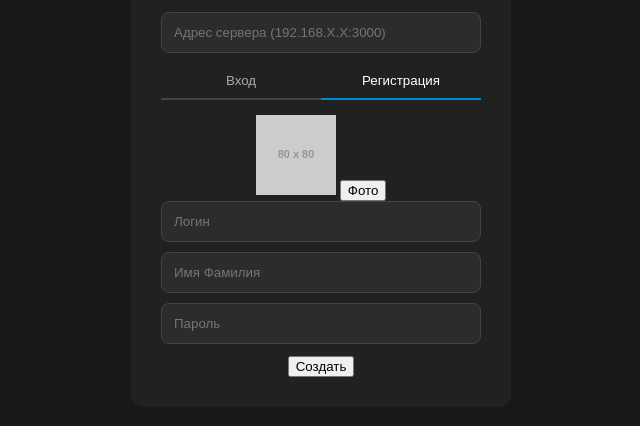
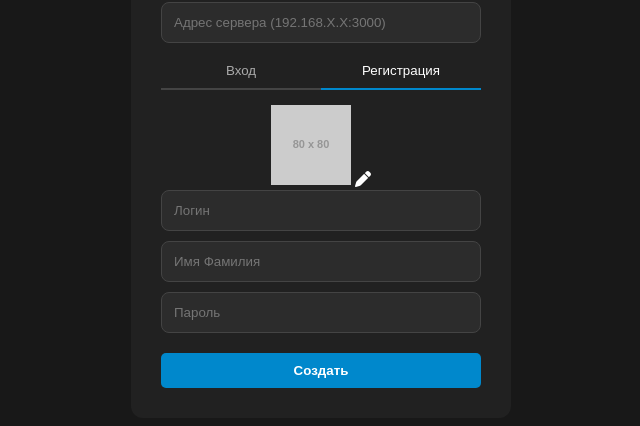
Before and after one commit to RRRiderrr/CorpMes-client, a plain HTML site: page index.html in a window 1280 px wide. Both pictures are taken after a click on the button "Регистрация". Shown: the part 248-674 px from the top of the page, without its empty margins (319-959 px from the left). Drawn offline with nearby package versions, Linux system fonts and the light colour scheme; placeholder pictures from the web are drawn by us.

Commit message:
Enhance button styles in forms
Updated the login and registration forms with a primary button style.

```diff
--- a/index.html
+++ b/index.html
@@ -21,18 +21,19 @@
             <form id="login-form">
                 <input type="text" id="login-username" placeholder="Логин" required>
                 <input type="password" id="login-password" placeholder="Пароль" required>
-                <button type="submit">Войти</button>
+                <button type="submit" class="primary-btn">Войти</button>
             </form>
+
             <form id="register-form" style="display:none;">
                 <div class="avatar-wrapper">
                     <img id="avatar-preview" src="https://placehold.co/80">
                     <input type="file" id="reg-avatar" hidden onchange="previewAvatar(event)">
-                    <button type="button" onclick="document.getElementById('reg-avatar').click()">Фото</button>
+                    <label for="reg-avatar" class="avatar-edit-btn"><i class="fas fa-pen"></i></label>
                 </div>
                 <input type="text" id="reg-username" placeholder="Логин" required>
                 <input type="text" id="reg-nickname" placeholder="Имя Фамилия" required>
                 <input type="password" id="reg-password" placeholder="Пароль" required>
-                <button type="submit">Создать</button>
+                <button type="submit" class="primary-btn">Создать</button>
             </form>
         </div>
     </div>
```
